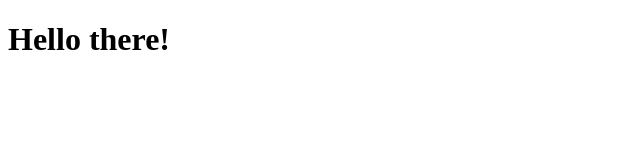
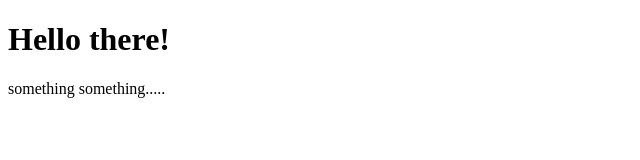
Before and after one commit to SaurabhRS0/Coursera, a plain HTML site: page site/index.html in a window 1280 px wide. Shown: the whole page, without its empty margins (0-640 px from the left). Drawn offline with Linux system fonts and the light colour scheme.

Commit message:
some changes

```diff
--- a/site/index.html
+++ b/site/index.html
@@ -7,5 +7,6 @@
 </head>
 <body>
     <h1>Hello there!</h1>
+    <p>something something.....</p>
 </body>
 </html>
```
